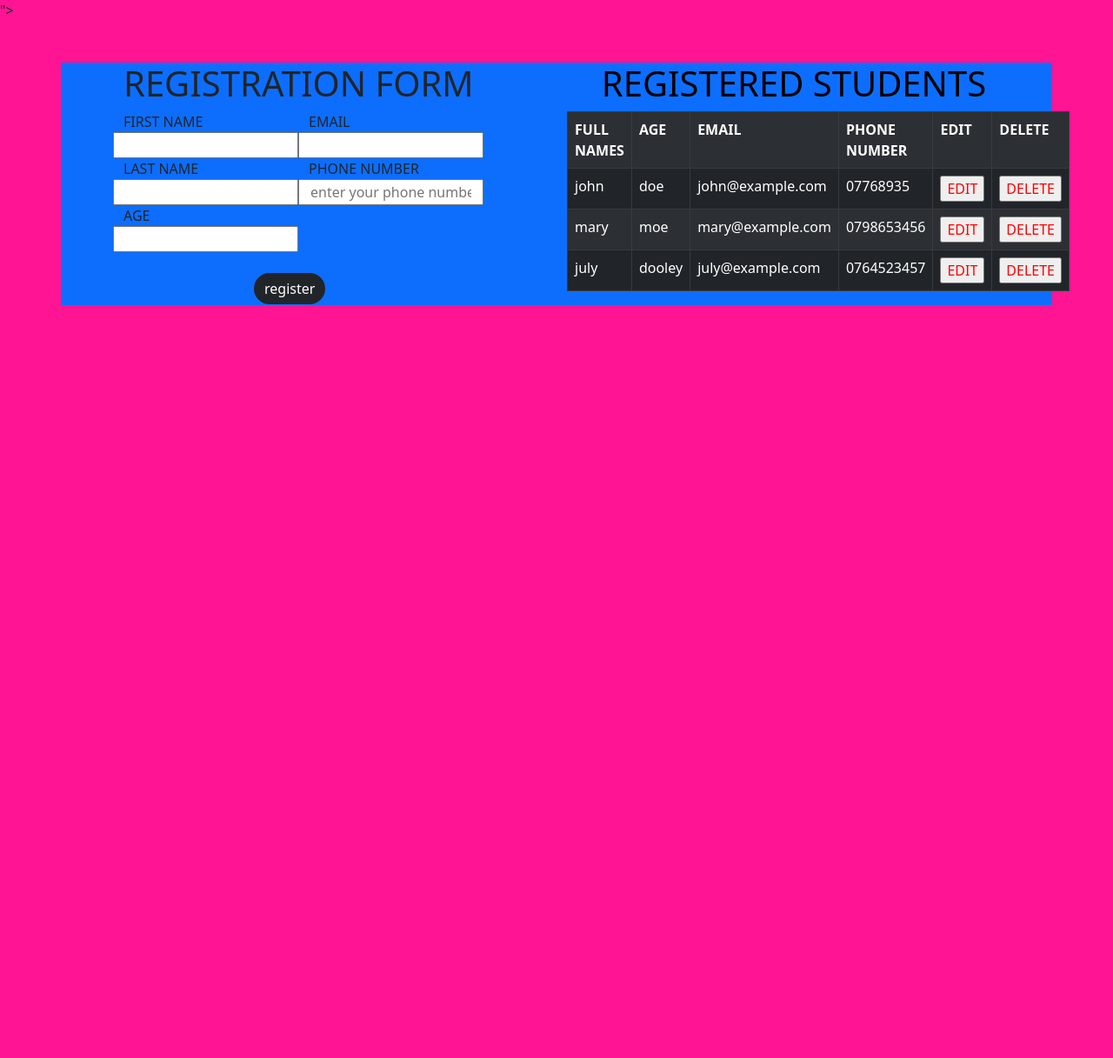
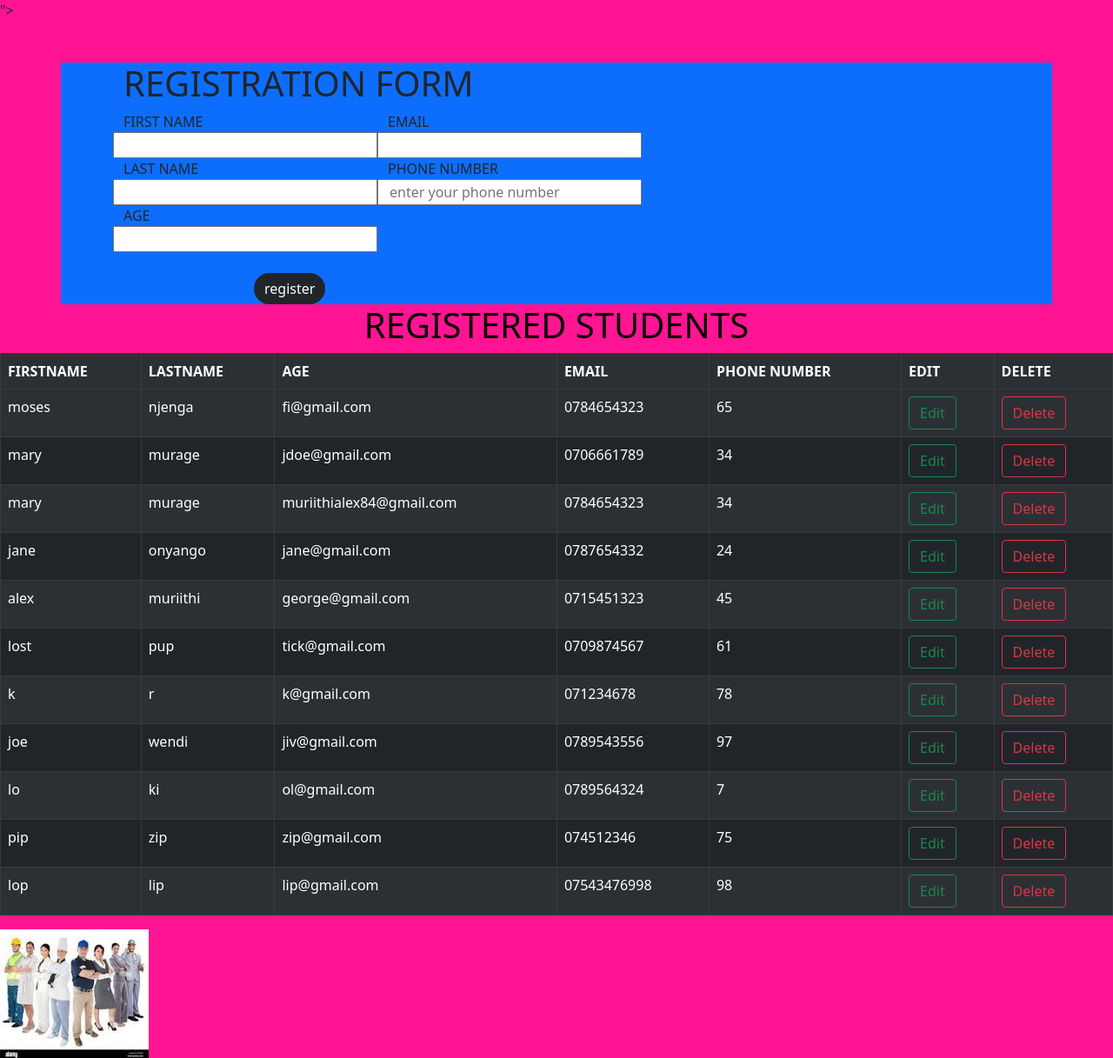
Before and after one commit to Perpetual254/djangoclasses2, a Django app: page /dashboard/ in a window 1280 px wide. Shown: the whole page at 87% size. Before the commit the page ends 351 px from the top, so only its background shows below. Run offline with Django 5.2, Linux system fonts and the light colour scheme; data comes from the database, SQL or seed files in the repository; both versions use the stored data as it was after the commit.

Commit message:
worked on

```diff
--- a/djangoclasses2/settings.py
+++ b/djangoclasses2/settings.py
@@ -118,6 +118,7 @@ USE_TZ = True
 # https://docs.djangoproject.com/en/5.0/howto/static-files/
 
 STATIC_URL = 'static/'
+STATICFILES_DIRS=[BASE_DIR / 'static',]
 
 # Default primary key field type
 # https://docs.djangoproject.com/en/5.0/ref/settings/#default-auto-field
--- a/registration/templates/dashboard.html
+++ b/registration/templates/dashboard.html
@@ -10,7 +10,7 @@
 <body style="background-color: deeppink">
 
 <div class="container  row p-8 bg-primary mx-auto mt-5" >
-   <div class="col-md-6 ">
+   <div class="col-md-8 ">
      <form method="post" action="/addstudent" class="container-fluid row mx-auto">
          {% csrf_token %}
       <h1>REGISTRATION FORM</h1>
@@ -35,8 +35,8 @@
         <label>AGE </label>
         <input type="text" name="age" class="form control">
 
+    </div>
 
-    </div>
     <div>
         <button type="register" class="btn btn-dark mt-4" style="border: blue;border-radius: 100px;margin-left: 150px">register</button>
 
@@ -45,12 +45,16 @@
      </form>
    </div>
 
-   <div class="col-md-6">
+</div>
+
+
+<div>
     <h1 style="text-align: center;color: black">REGISTERED STUDENTS</h1>
  <table   class="table table-striped table-dark table-bordered table-hover" >
 
        <tr>
-             <th>FULL NAMES</th>
+         <th>FIRSTNAME</th>
+         <th>LASTNAME</th>
          <th>AGE</th>
          <th>EMAIL</th>
          <th>PHONE NUMBER</th>
@@ -58,44 +62,57 @@
          <th>DELETE</th>
        </tr>
 
+   <tr>
+   {% for registerstudents in data  %}
+   </tr>
+           <tr>
+             <td>{{registerstudents.first_name  }}  </td>
+             <td>{{registerstudents.last_name  }}   </td>
+             <td>{{registerstudents.email  }}      </td>
+             <td>{{registerstudents.phone_number  }}</td>
+             <td> {{registerstudents.age  }}  </td>
 
-           <tr >
-             <td>john</td>
-             <td>doe</td>
-             <td>john@example.com</td>
-             <td>07768935</td>
-             <td><input type="submit" name="edit" value="edit" style="text-transform: uppercase;color: red"></td>
-               <td><input type="submit" name="delete" value="delete" style="text-transform: uppercase;color:red " ></td>
 
+              <td>
+                     <a href="/editstudent/{{ registerstudents.id }}" type="button" class="btn btn-outline-success">Edit</a>
+              </td>
+              <td>
+                     <a href="/deletestudent/{{ registerstudents.id }}" type="button" class="btn btn-outline-danger">Delete</a>
+              </td>
            </tr>
 
-
-           <tr>
-               <td>mary</td>
-               <td>moe</td>
-               <td>mary@example.com</td>
-               <td>0798653456</td>
-               <td><input type="submit" name="edit" value="edit" style="text-transform: uppercase;color: red"></td>
-               <td><input type="submit" name="delete" value="delete" style="text-transform: uppercase;color:red " ></td>
+   {% endfor  %}
 
 
-           </tr>
-
-           <tr>
-               <td>july</td>
-               <td>dooley</td>
-               <td>july@example.com</td>
-               <td>0764523457</td>
-                <td><input type="submit" name="edit" value="edit" style="text-transform: uppercase;color: red"></td>
-               <td><input type="submit" name="delete" value="delete" style="text-transform: uppercase;color:red " ></td>
 
 
-           </tr>
+
+
+
+
  </table>
 </div>
 
 
+
+
+
+
+
+
+
+
+{% load static %}
+<div>
+<img src=" {% static 'images/workers.jpeg' %} "  alt="workers image">
 </div>
+
+
+
+
+
+
+
 
 
 
--- a/registration/urls.py
+++ b/registration/urls.py
@@ -1,4 +1,5 @@
 from django.urls import path
+
 from . import views
 
 
@@ -11,7 +12,13 @@ urlpatterns = [
      path ('about/', views.about , name='myabout'),
      path ('dashboard/', views.dashboard , name='mydashboard'),
      path ('addstudent',views.addstudent, name='myaddstudent'),
-     path ('', views.mypage , name='mypage')
+     path ('', views.mypage , name='myregisterpage'),
+     path('editstudent/<id>', views.editstudent , name='editstudent'),
+
+     path('deletestudent/<id>', views.deletestudent),
+     path ('updatestudent/<id>', views.updatestudent,name='updatestudent'),
+
+
 
 
 ]
--- a/registration/views.py
+++ b/registration/views.py
@@ -33,8 +33,9 @@ def about(request):
 
 
 def dashboard(request):
-    template = loader.get_template('dashboard.html')
-    return HttpResponse(template.render())
+    data = registerstudents.objects.all();
+    context={'data':data}
+    return render(request,'dashboard.html',context)
 
 
 @csrf_exempt
@@ -51,7 +52,36 @@ def addstudent (request):
 
     obj1 = registerstudents(first_name=first_name,last_name=last_name,email=email,phone_number=phone,age=age )
     obj1.save()
+#fetching the student data from the database
+  data=registerstudents.objects.all()
+  context={'data':data}
+  return render(request,'dashboard.html',context)
 
-  #data=registerstudents().objects.all()
-  #context={'data':data}
-  return render(request,'dashboard.html')
+
+
+def editstudent(request,id):
+  data = registerstudents.objects.get(id=id);
+  context = {'data': data}
+  return render(request, 'updates.html', context)
+
+def updatestudent(request,id):
+  if request.method == 'POST':
+    first_name = request.POST.get('fname')
+    last_name = request.POST.get('lname')
+    email = request.POST.get('email')
+    age = request.POST.get('age')
+    phone = request.POST.get('number')
+    #modify the student details based on the student id given
+    editstudent = registerstudents.objects.get(id=id)
+    editstudent.studentname=first_name
+    editstudent.studentname=last_name
+    editstudent.email=email
+    editstudent.age=age
+    editstudent.phone=phone
+    editstudent.save()
+  return redirect('/dashboard')
+
+def deletestudent(request,id):
+  deletestudent = registerstudents.objects.get(id=id)
+  deletestudent.delete()
+  return redirect('/dashboard')
```
Also changed, not shown: registration/templates/login.html (+37 -1 lines), registration/templates/updates.html (added, +65 -0 lines), db.sqlite3, static/images/workers.jpeg (added). Lines whose indentation alone changed are shown as unchanged.
